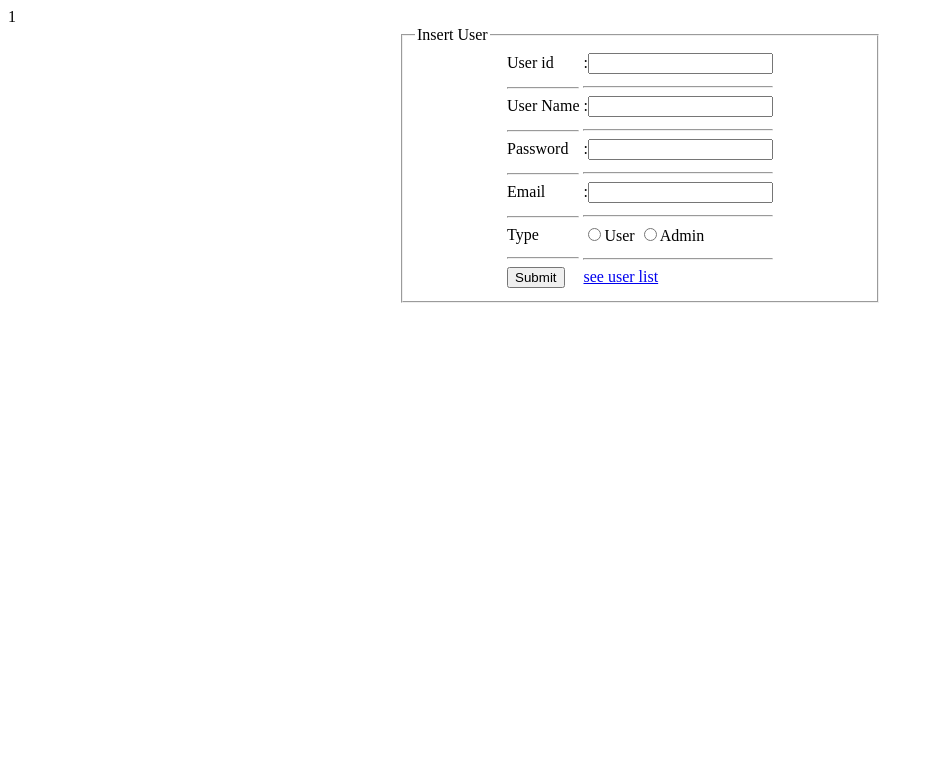
After one commit to sohanmdtanjil777/Learning-Web-Technologies-fall_2019-2020_section_G, a PHP site: page /edit_user.php in a window 1280 px wide. The commit adds this page. Shown: the top 783 px of the page, without its empty margins (0-933 px from the left). Run offline with PHP 8.4, Linux system fonts and the light colour scheme; the visitor is signed in with stand-in values (Sample User, id 1); data that the repository does not hold is empty.

Commit message:
Update Operation Completed

```diff
--- /dev/null
+++ b/FINAL_LAB_TASK_1.1_DB/interface/edit_user.php
@@ -0,0 +1,147 @@
+<?php
+
+    session_start();
+	require_once('../database/database.php');
+
+?>
+
+<?php
+
+if(isset($_GET['id'])){
+
+
+		$_SESSION["update_uid"] = $_GET['id'];
+
+
+
+
+	}
+
+?>
+
+<?php
+
+        $uid = $_SESSION["update_uid"];
+
+		echo $uid;
+
+?>
+
+
+<!DOCTYPE html>
+<html>
+<head>
+	<title>Edit user</title>
+</head>
+<body>
+<div align="center">
+	<form method="post" action="../php/edit_user_check.php">
+
+       <?php
+
+       $conn = getConnection();
+
+	   $sql = "SELECT * FROM user_table WHERE id='$uid'";
+	   $result = mysqli_query($conn, $sql);
+
+       $data = mysqli_fetch_assoc($result);
+
+
+       ?>
+
+		<fieldset style="width: 450px">
+			<legend>Insert User</legend>
+			<table>
+				<tr>
+					<td>User id</td>
+					<td>
+						:<input type="text" name="uid" value="<?php echo $data['id'] ?? "" ; ?>">
+
+
+					</td>
+				</tr>
+
+                <tr>
+					<td><hr>User Name</td>
+					<td><hr>
+						:<input type="text" name="uname" value="<?php echo $data['user_name'] ?? "" ; ?>">
+
+						<span> <?php echo $_SESSION["update_uname_error"] ?? "" ; ?></span>
+					</td>
+				</tr>
+
+
+				<tr>
+					<td><hr>Password</td>
+					<td><hr>
+						:<input type="Password" name="password" value="<?php echo $data['password'] ?? "" ; ?>">
+
+                           <span> <?php echo $_SESSION["update_password_error"] ?? "" ; ?></span>
+
+					</td>
+				</tr>
+
+				<tr>
+					<td><hr>Email</td>
+					<td><hr>
+						:<input type="Email" name="email" value="<?php echo $data['email'] ?? "" ; ?>">
+
+                          <span> <?php echo $_SESSION["update_email_error"] ?? "" ; ?></span>
+
+					</td>
+				</tr>
+
+				<tr>
+					<td><hr>Type</td>
+					<td><hr>
+
+						<?php $type = $data['type'] /*?? ""*/ ; ?>
+
+						<input type="radio" name="type" <?php if (isset($type) && $type == "user") {echo "checked";} ?>
+
+						value="user">User
+
+						<input type="radio" name="type" <?php if (isset($type) && $type == "admin") {echo "checked";} ?>
+
+						value="admin">Admin
+
+
+						<span> <?php echo $_SESSION["update_type_error"] ?? "" ; ?></span>
+
+					</td>
+				</tr>
+				<tr>
+					<td> <hr>
+
+                       <input type="submit" name="submit" value="Submit">
+					</td>
+
+					<td><hr>
+
+						<a href="user_list.php">see user list</a>
+					</td>
+				</tr>
+			</table>
+		</fieldset>
+	</form>
+</div>
+</body>
+</html>
+
+
+<?php
+
+/*-unset($_SESSION["form_uname"]);*/
+    unset($_SESSION["update_uname_error"]);
+    /*-unset($_SESSION["form_pass"]);*/
+
+    unset($_SESSION["update_password_error"]);
+    /*-unset($_SESSION["form_email"]);*/
+    unset($_SESSION["update_email_error"]);
+
+    /*-unset($_SESSION["form_type"]);*/
+
+    unset($_SESSION["update_type_error"]);
+
+
+?>
--- a/FINAL_LAB_TASK_1.1_DB/interface/user_list.php
+++ b/FINAL_LAB_TASK_1.1_DB/interface/user_list.php
@@ -64,8 +64,8 @@ if(isset($_GET['msg'])){
 				<td><?=$data['email']?></td>
 				<td><?=$data['type']?></td>
 				<td>
-					<a href="edit.php?id=<?=$data['id']?>">EDIT</a> |
-					<a href="delete.php?id=<?=$data['id']?>">DELETE</a>
+					<a href="edit_user.php?id=<?=$data['id']?>">EDIT</a> |
+					<a href="delete_user.php?id=<?=$data['id']?>">DELETE</a>
 				</td>
 			</tr>
 	<?php } ?>
```
Also changed, not shown: FINAL_LAB_TASK_1.1_DB/php/edit_user_check.php (added, +149 -0 lines), FINAL_LAB_TASK_1.1_DB/interface/delete_user.php (added).
